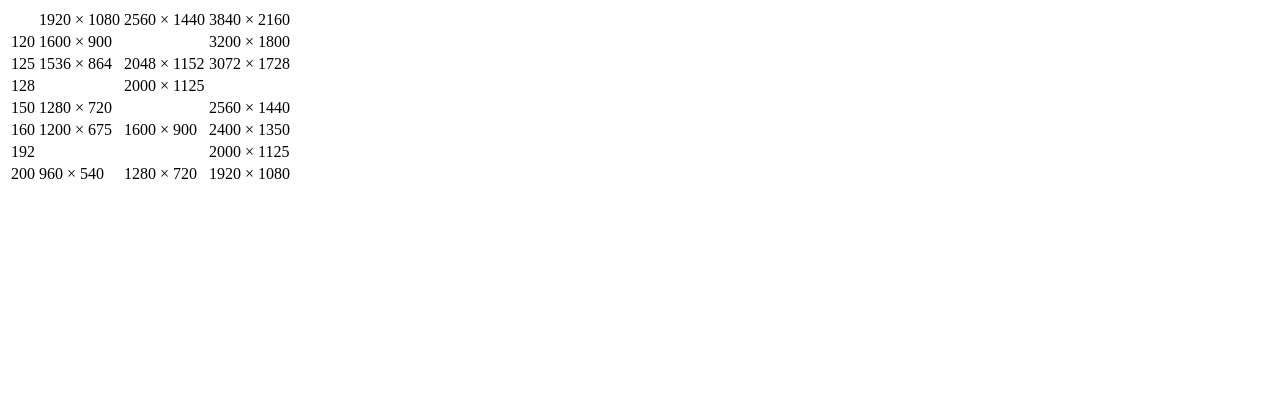
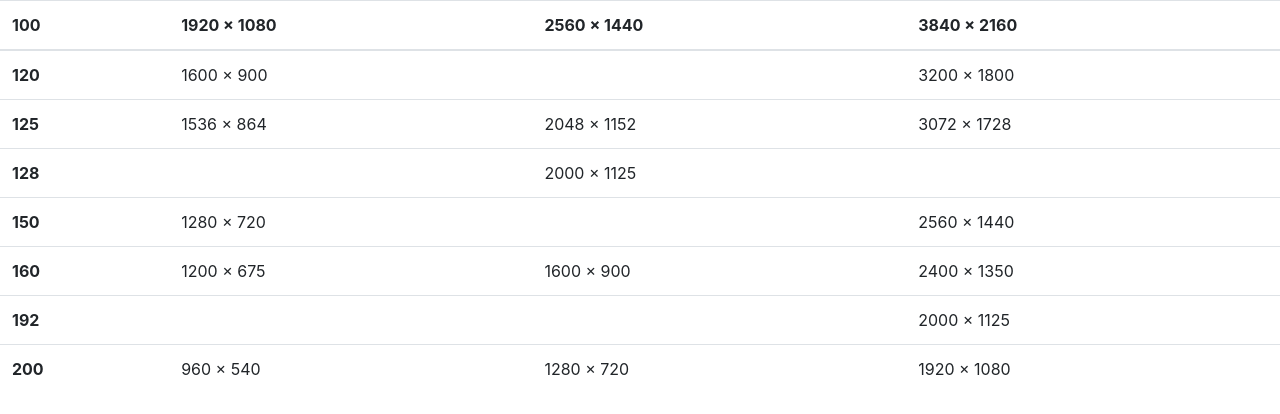
Before and after one commit to chadluo/scales, a website: page index.html in a window 1280 px wide. Drawn offline with nearby package versions, Linux system fonts and the light colour scheme.

Commit message:
th semantics

```diff
--- a/index.html
+++ b/index.html
@@ -4,9 +4,15 @@
     <meta charset="UTF-8" />
     <meta name="viewport" content="width=device-width, initial-scale=1.0" />
     <title>Document</title>
+    <link
+      rel="stylesheet"
+      href="https://stackpath.bootstrapcdn.com/bootstrap/4.5.0/css/bootstrap.min.css"
+      integrity="sha384-9aIt2nRpC12Uk9gS9baDl411NQApFmC26EwAOH8WgZl5MYYxFfc+NcPb1dKGj7Sk"
+      crossorigin="anonymous"
+    />
   </head>
   <body>
-    <table id="scales"></table>
+    <table id="scales" class="table"></table>
     <script src="scales.js"></script>
   </body>
 </html>
--- a/scales.js
+++ b/scales.js
@@ -7,30 +7,32 @@ const resolutions = [
 document.addEventListener("DOMContentLoaded", renderScaleTable);
 function renderScaleTable() {
   const table = document.getElementById("scales");
-  const head = table.createTHead();
-  const headerRow = head.insertRow();
-  headerRow.insertCell();
+  const headerRow = table.createTHead();
+  const headerCell1 = document.createElement("th");
+  headerCell1.innerText = "100";
+  headerRow.appendChild(headerCell1);
   for (const r of resolutions) {
-    const cell = headerRow.insertCell();
-    cell.innerText = `${r[0]} × ${r[1]}`;
+    const headerCell = document.createElement("th");
+    headerCell.innerText = `${r[0]} × ${r[1]}`;
+    headerRow.appendChild(headerCell);
   }
   for (let scale = 101; scale <= 200; scale++) {
-    let includes = false;
-    const row = [scale.toString()];
+    let toInclude = false;
+    const row = [];
     for (const r of resolutions) {
       if ((r[0] * 100) % scale === 0 && (r[1] * 100) % scale === 0) {
-        includes = true;
+        toInclude = true;
         row.push(`${(r[0] * 100) / scale} × ${(r[1] * 100) / scale}`);
       } else {
         row.push("");
       }
     }
-    if (includes) {
+    if (toInclude) {
+      const rowHeader = document.createElement("th");
+      rowHeader.innerText = scale;
       const rowElement = table.insertRow();
-      for (let i = 0; i < row.length; i++) {
-        const cell = rowElement.insertCell();
-        cell.innerText = row[i];
-      }
+      rowElement.appendChild(rowHeader);
+      for (const c of row) rowElement.insertCell().innerText = c;
     }
   }
 }
```
